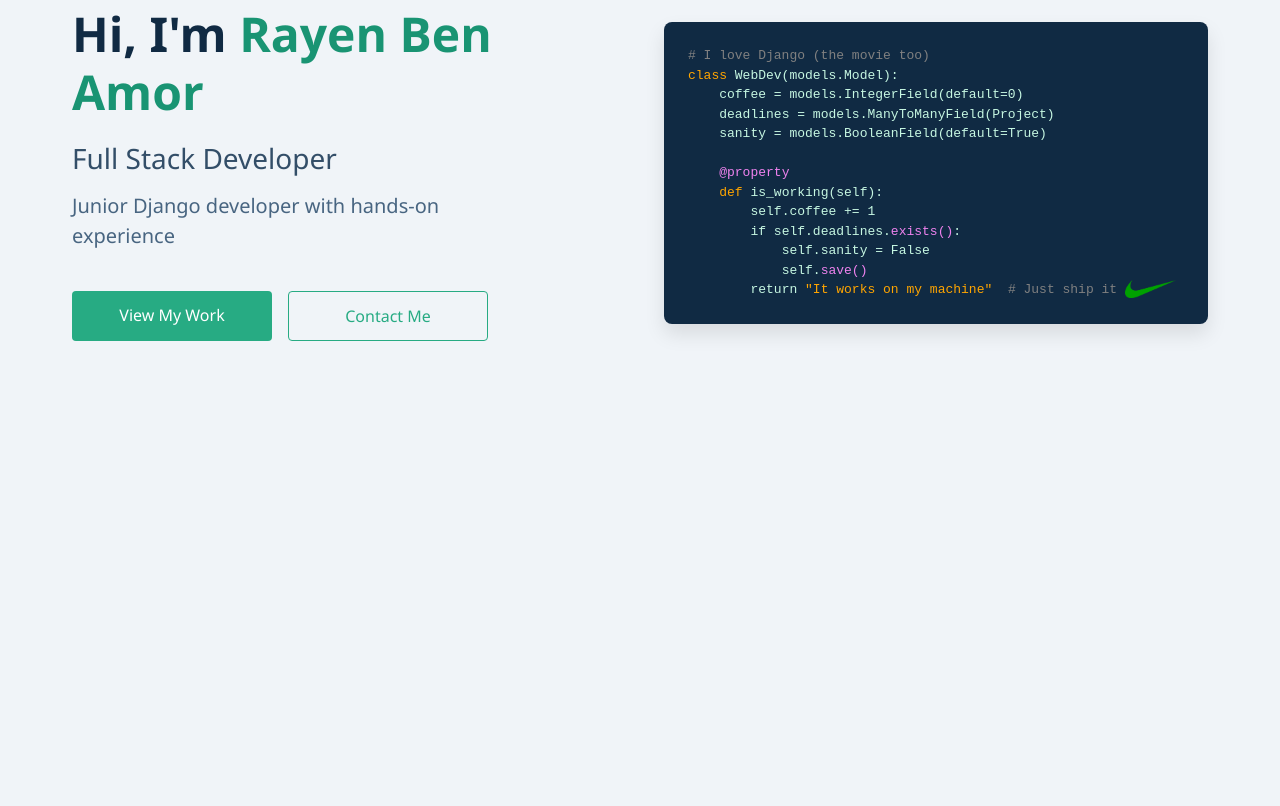
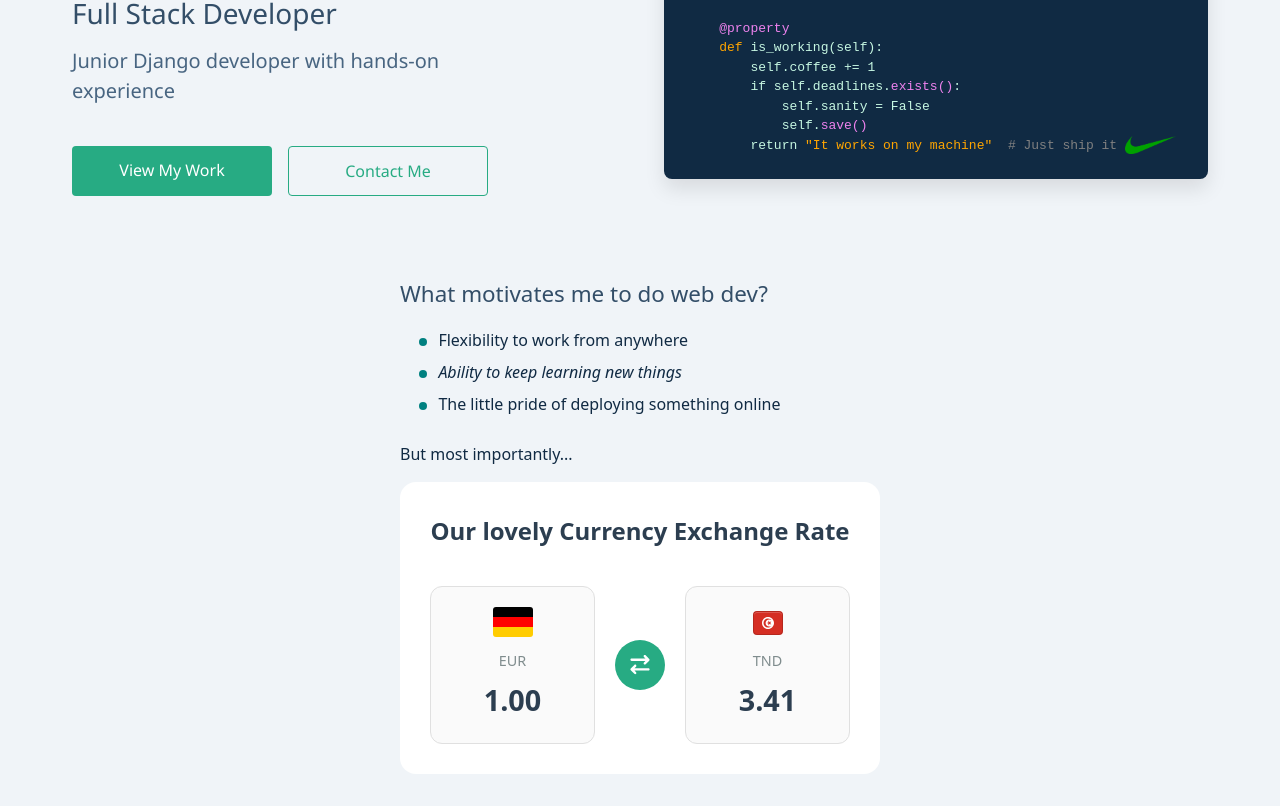
Before and after one commit to rynBenAmor/personal-pertfolio, a Vue app: page / in a window 1280 px wide. Shown: the part 268-1074 px from the top of the page. Before the commit the page ends 801 px from the top, so only its background shows below. Built offline with nearby package versions, Linux system fonts and the light colour scheme.

Commit message:
6th commit

```diff
--- a/src/App.vue
+++ b/src/App.vue
@@ -1,5 +1,5 @@
 <template>
-  <div id="app">
+  <div>
     <NavBar />
     <router-view />
   </div>
--- /dev/null
+++ b/src/components/CurrencyComponent.vue
@@ -0,0 +1,163 @@
+<template>
+
+  <div class="currency-container" style="text-align: center; margin: 15px auto;">
+    <h2 class="currency-title">Our lovely Currency Exchange Rate</h2>
+
+    <div class="currency-display">
+      <div class="from-currency currency-card">
+        <div class="currency-flag eur-flag"></div>
+        <div class="currency-code">EUR</div>
+        <div class="currency-amount">1.00</div>
+      </div>
+
+      <div class="exchange-icon">
+        <font-awesome-icon icon="fa-solid fa-arrow-right-arrow-left" />
+      </div>
+
+      <div class="to-currency currency-card">
+        <div class="currency-flag tn-flag">
+          <svg xmlns="http://www.w3.org/2000/svg" width="32" height="32" viewBox="0 0 32 32">
+            <rect x="1" y="4" width="30" height="24" rx="4" ry="4" fill="#d52e23"></rect>
+            <path
+              d="M27,4H5c-2.209,0-4,1.791-4,4V24c0,2.209,1.791,4,4,4H27c2.209,0,4-1.791,4-4V8c0-2.209-1.791-4-4-4Zm3,20c0,1.654-1.346,3-3,3H5c-1.654,0-3-1.346-3-3V8c0-1.654,1.346-3,3-3H27c1.654,0,3,1.346,3,3V24Z"
+              opacity=".15"></path>
+            <path d="M27,5H5c-1.657,0-3,1.343-3,3v1c0-1.657,1.343-3,3-3H27c1.657,0,3,1.343,3,3v-1c0-1.657-1.343-3-3-3Z"
+              fill="#fff" opacity=".2"></path>
+            <path
+              d="M16,10c-3.314,0-6,2.686-6,6s2.686,6,6,6,6-2.686,6-6-2.686-6-6-6Zm3.384,7.587l-1.865-.606-1.153,1.587v-1.962l-1.866-.606,1.866-.606v-1.962l1.153,1.587,1.865-.606-1.153,1.587,1.153,1.587Zm-2.184-5.187c-1.988,0-3.6,1.612-3.6,3.6s1.612,3.6,3.6,3.6c.941,0,1.797-.361,2.438-.951-.818,1.122-2.143,1.851-3.638,1.851-2.485,0-4.5-2.015-4.5-4.5s2.015-4.5,4.5-4.5c1.495,0,2.82,.729,3.638,1.851-.641-.591-1.497-.951-2.438-.951Z"
+              fill="#fff"></path>
+          </svg>
+        </div>
+        <div class="currency-code">TND</div>
+        <div class="currency-amount">3.41</div>
+      </div>
+    </div>
+    <!--
+    <p class="currency-summary">1 EUR = 3.41 TND</p> -->
+
+  </div>
+</template>
+
+
+<script>
+
+export default {
+  name: 'CurrencyComponent'
+}
+</script>
+
+
+<style scoped>
+.currency-container {
+  width: 100%;
+  max-width: 700px;
+  background: white;
+  border-radius: 16px;
+  /* box-shadow: 0 10px 30px rgba(0, 0, 0, 0.1); */
+  padding: 30px;
+  display: flex;
+  flex-direction: column;
+  gap: 25px;
+}
+
+.currency-title {
+  font-size: 1.5rem;
+  font-weight: 600;
+  color: #2c3e50;
+  text-align: center;
+  margin-bottom: 10px;
+}
+
+.currency-display {
+  display: flex;
+  justify-content: space-between;
+  align-items: center;
+  gap: 20px;
+}
+
+.currency-card {
+  flex: 1;
+  display: flex;
+  flex-direction: column;
+  border: 1px solid #e0e0e0;
+  border-radius: 12px;
+  padding: 20px;
+  background: #fafafa;
+  transition: all 0.3s ease;
+}
+
+.currency-flag {
+  width: 40px;
+  height: 30px;
+  border-radius: 3px;
+  margin-bottom: 12px;
+  margin-inline: auto;
+
+}
+
+.eur-flag {
+  background: linear-gradient(to bottom,
+      black 0%,
+      black 33%,
+      #ff0000 33%,
+      #ff0000 66%,
+      #ffcc00 66%,
+      #ffcc00 100%);
+}
+
+
+
+.currency-code {
+  font-size: 0.9rem;
+  color: #7f8c8d;
+  margin-bottom: 5px;
+}
+
+.currency-amount {
+  font-size: 1.8rem;
+  font-weight: 700;
+  color: #2c3e50;
+}
+
+.exchange-icon {
+  display: flex;
+  justify-content: center;
+  align-items: center;
+  width: 50px;
+  height: 50px;
+  background: var(--teal-500);
+  color: white;
+  border-radius: 50%;
+  font-size: 1.2rem;
+}
+
+.currency-summary {
+  text-align: center;
+  padding: 15px;
+  background: #f8f9fa;
+  border-radius: 10px;
+  font-size: 1.1rem;
+  color: #2c3e50;
+  font-weight: 500;
+  margin-top: 10px;
+}
+
+@media (max-width: 600px) {
+  .currency-card {
+    width: 100%;
+  }
+
+  .currency-display {
+    flex-direction: column;
+  }
+
+  .exchange-icon {
+    transform: rotate(90deg);
+    margin: 10px 0;
+  }
+
+  .currency-amount {
+    font-size: 1.5rem;
+  }
+}
+</style>
--- a/src/views/AboutView.vue
+++ b/src/views/AboutView.vue
@@ -16,8 +16,10 @@
               <li><strong>Email:</strong> benamor.rayen@protonmail.com</li>
               <li><strong>Location:</strong> Tunisia, Nabeul</li>
               <li><strong>Education:</strong> Graduated from <a href="https://fst.rnu.tn/en"
-                  class="highlight underlined fw-bold" target="_blank" rel="noopener noreferrer">FST <i
-                    class="fa-solid fa-arrow-up-right-from-square"></i></a>
+                  class="highlight underlined fw-bold" target="_blank" rel="noopener noreferrer">
+                  FST
+                  <font-awesome-icon icon="fas fa-arrow-up-right-from-square"></font-awesome-icon>
+                </a>
                 with an <span class="highlight">ICT</span> degree</li>
             </ul>
           </div>
--- a/src/views/HomeView.vue
+++ b/src/views/HomeView.vue
@@ -30,20 +30,41 @@
         </div>
       </div>
     </section>
+
+
+    <section class="motivation-section">
+      <h2>What motivates me to do web dev?</h2>
+
+      <ol>
+        <li>Flexibility to work from anywhere</li>
+        <li><i>Ability to keep learning new things</i></li>
+        <li>The little pride of deploying something online</li>
+      </ol>
+
+      <p class="setup">But most importantly...</p>
+      <currency-component />
+    </section>
+
+
+
+
   </div>
 </template>
 
 <script>
+import CurrencyComponent from '@/components/CurrencyComponent.vue';
+
 export default {
-  name: 'HomeView'
+  name: 'HomeView',
+  components: { CurrencyComponent }
 }
 </script>
 
 <style scoped>
 .home {
   min-height: calc(100vh - 80px);
-  display: flex;
-  align-items: center;
+  /*   display: flex;
+  align-items: center; */
 }
 
 .hero {
@@ -194,4 +215,45 @@ h2 {
     min-width: 100%;
   }
 }
+
+/** section 2 */
+.motivation-section {
+  max-width: 480px;
+  margin: 2rem auto;
+  font-family: system-ui, sans-serif;
+  line-height: 1.6;
+}
+
+.motivation-section h2 {
+  font-size: 1.4rem;
+  margin-bottom: 1rem;
+}
+
+.motivation-section ol {
+  margin: 0 0 1.5rem 1.2rem;
+  padding: 0;
+}
+
+.motivation-section ol li {
+  margin: 0.4rem 0;
+  list-style: none;
+  position: relative;
+  padding-left: 1.2rem;
+}
+
+.motivation-section ol li::before {
+  content: "";
+  position: absolute;
+  left: 0;
+  top: 0.6em;
+  width: 0.5em;
+  height: 0.5em;
+  border-radius: 50%;
+  background-color: teal;
+}
+
+.motivation-section .setup {
+  margin: 1.5rem 0 0.5rem;
+  font-weight: 500;
+}
 </style>
```
Also changed, not shown: src/main.js (+8 -1 lines).
